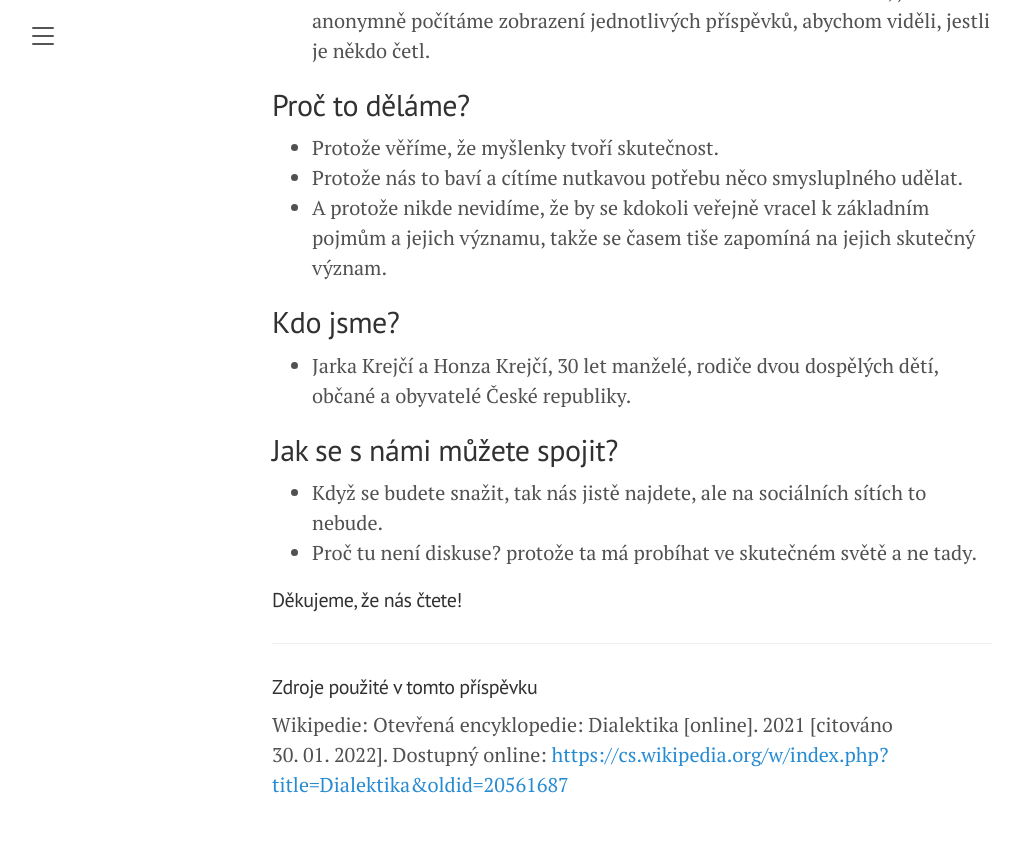
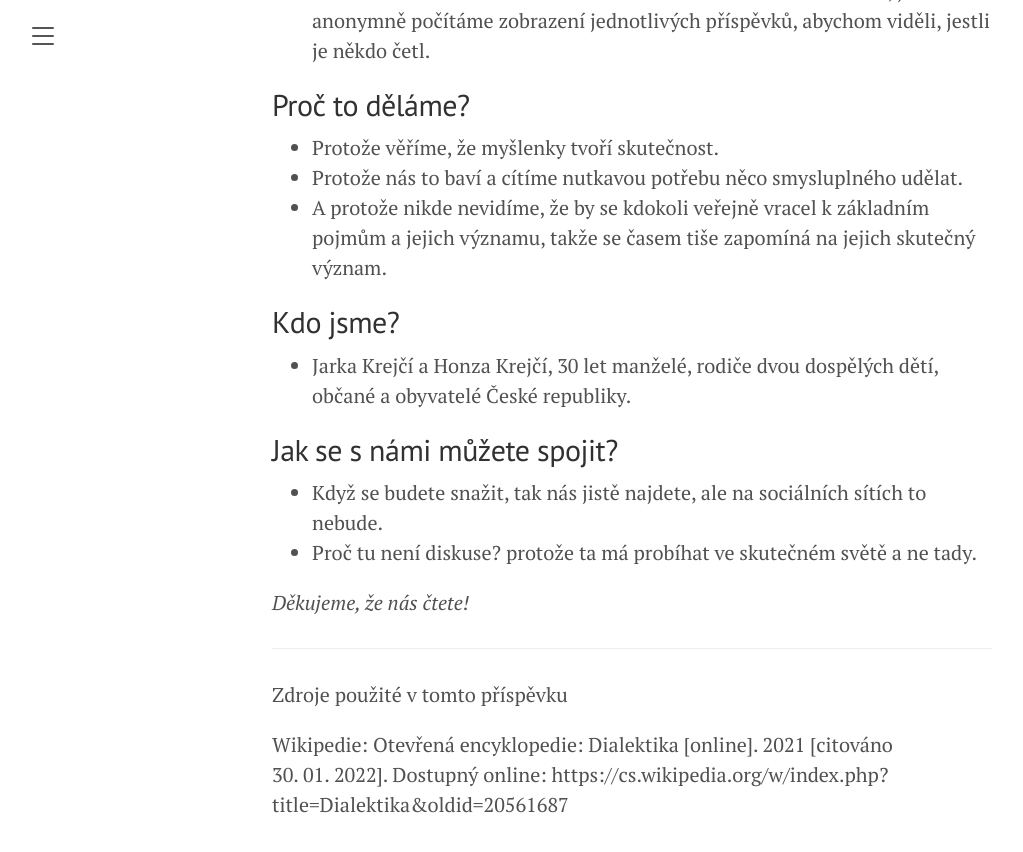
Before and after one commit to janbkrejci/dialektika, a Jekyll site: the page built from about.md, in a window 1280 px wide and 900 px high, scrolled down 1420 px. Shown: the top 852 px of the window, without its empty margins (8-1031 px from the left). Built offline with Jekyll 4.4.1, drawn with Linux system fonts in a browser that asks for light colours.

```diff
--- a/about.md
+++ b/about.md
@@ -45,10 +45,10 @@ title: O nás
 - Když se budete snažit, tak nás jistě najdete, ale na sociálních sítích to nebude.
 - Proč tu není diskuse? protože ta má probíhat ve skutečném světě a ne tady.
 
-#### Děkujeme, že nás čtete!
+*Děkujeme, že nás čtete!*
 
 ---
 
-#### Zdroje použité v tomto příspěvku
+Zdroje použité v tomto příspěvku
 
-Wikipedie: Otevřená encyklopedie: Dialektika [online]. 2021 [citováno 30. 01. 2022]. Dostupný online: <https://cs.wikipedia.org/w/index.php?title=Dialektika&oldid=20561687>
+Wikipedie: Otevřená encyklopedie: Dialektika [online]. 2021 [citováno 30. 01. 2022]. Dostupný online: https://cs.wikipedia.org/w/index.php?title=Dialektika&oldid=20561687
```
